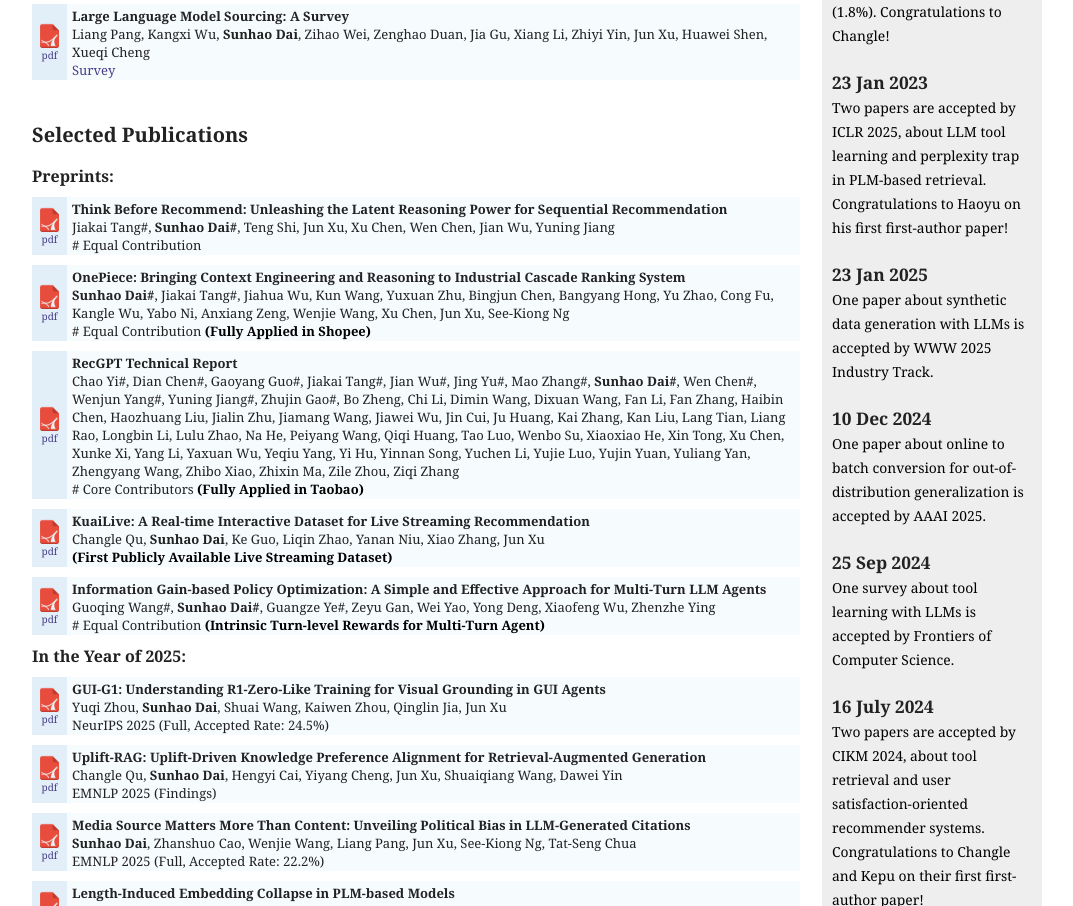
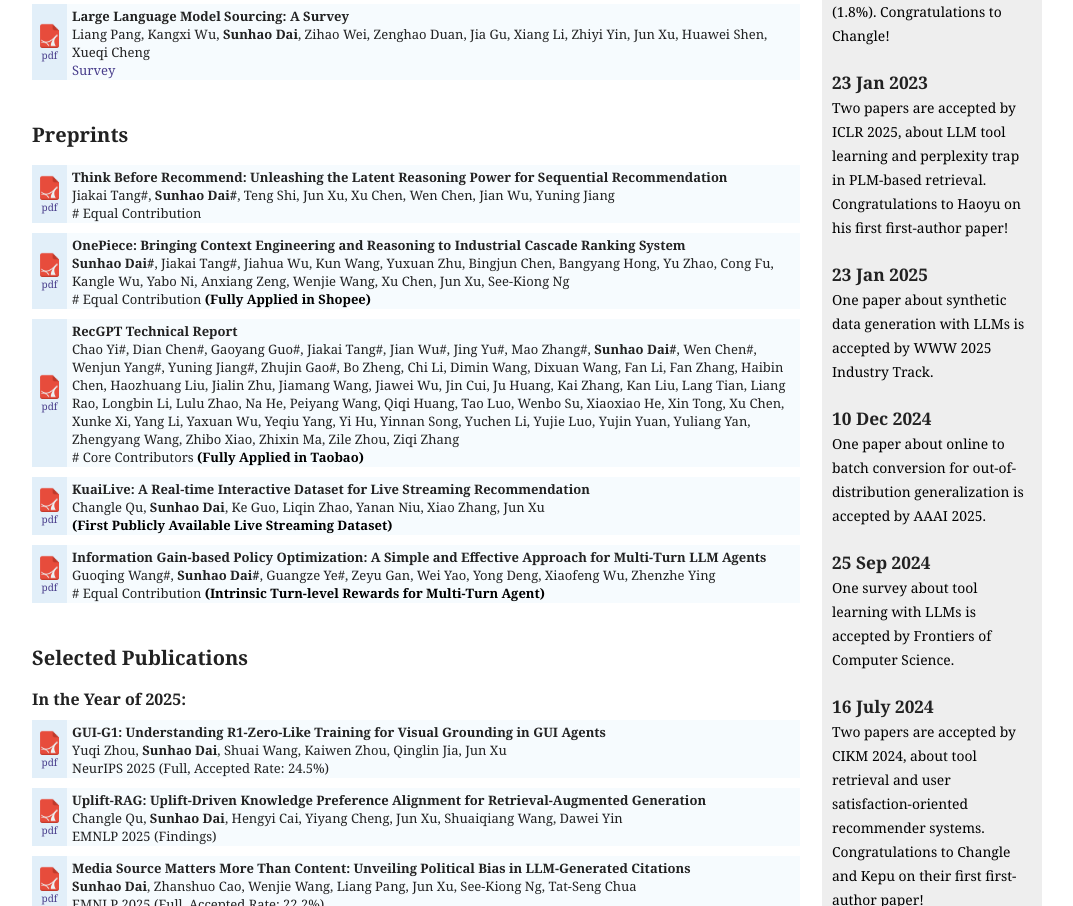
Before and after one commit to KID-22/kid-22.github.io, a plain HTML site: page index.html in a window 1280 px wide. Shown: the part 1225-2131 px from the top of the page, without its empty margins (103-1176 px from the left). Drawn offline with Linux system fonts and the light colour scheme.

Commit message:
Update index.html

```diff
--- a/index.html
+++ b/index.html
@@ -300,18 +300,10 @@ Multi-modal Data Analysis" </font> </br>
   </td>
 </tr></tbody></table>
 
-<!-- =======================================================================!-->
-
-
-<div id="papers">
-<h2 style="CLEAR: both;">
-  Selected Publications
-  <!-- <a href="https://scholar.google.com.hk/citations?user=lXO-uZMAAAAJ&hl=en" target="_blank">Google&nbsp;Scholar</a> -->
-</h2> <br>
 
 <!-- =========================  Preprints  ========================= -->
 <!-- <b> Preprints: </b> <br><br> -->
-<h3>Preprints:</h3>
+<h2 style="CLEAR: both;">Preprints</h2>
 
 <table><tbody><tr>
   <td class="left"><a href="https://arxiv.org/abs/2503.22675" target="_blank"><img src="./images/pdf.png" width="25" height="25"><br>pdf</a></td>
@@ -364,6 +356,16 @@ Multi-modal Data Analysis" </font> </br>
     <br># Equal Contribution <b><font color="black">(Intrinsic Turn-level Rewards for Multi-Turn Agent)</font></b>
   </td>
 </tr></tbody></table>
+
+
+<!-- =======================================================================!-->
+
+
+<div id="papers">
+  <h2 style="CLEAR: both;">
+    Selected Publications
+    <!-- <a href="https://scholar.google.com.hk/citations?user=lXO-uZMAAAAJ&hl=en" target="_blank">Google&nbsp;Scholar</a> -->
+  </h2> <br>
 
 <!-- =========================  2025  ========================= -->
 <!-- <b> In the Year of 2025: </b> </br></br> -->
```
